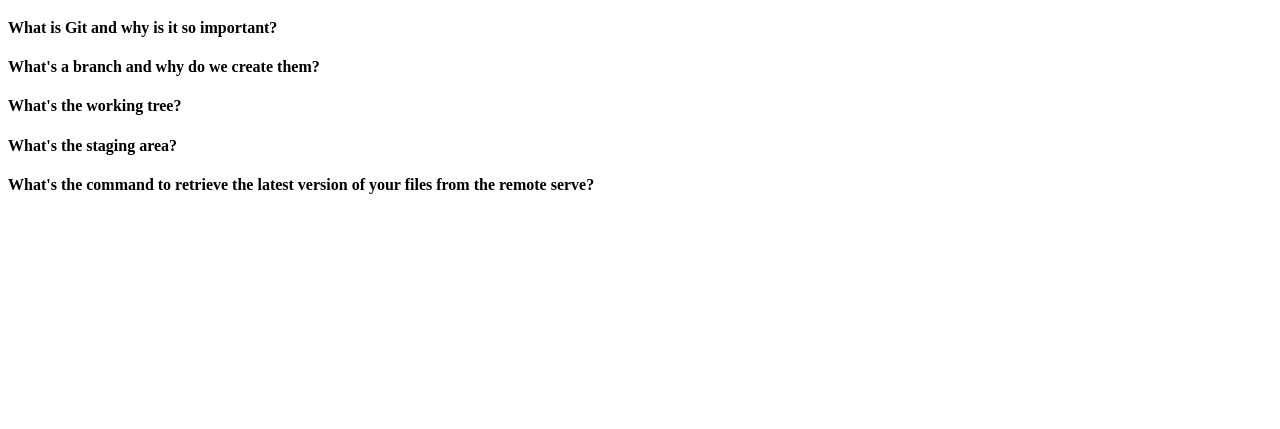
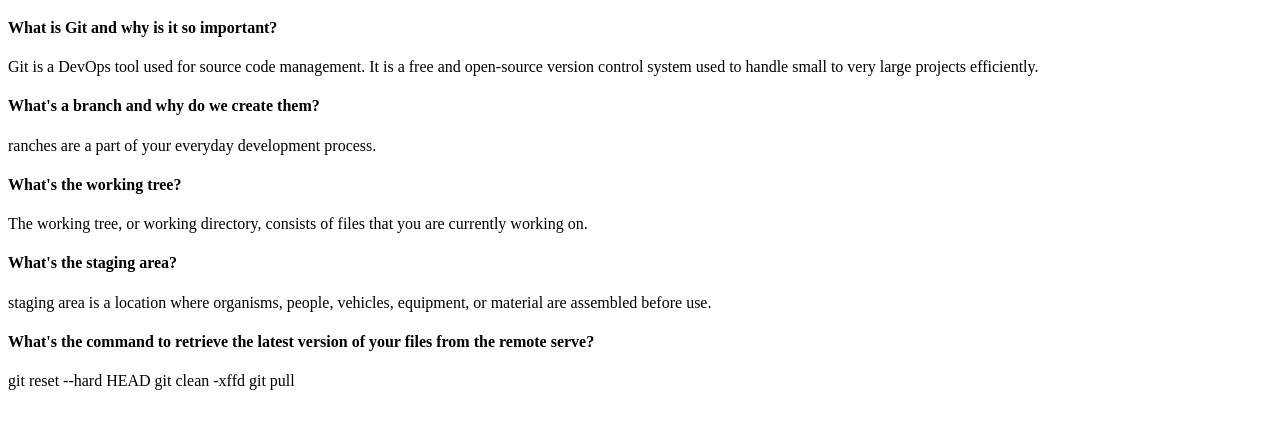
Before and after one commit to Danico-mfala/git_adventure, a plain HTML site: page index.html in a window 1280 px wide. Shown: the part 61-490 px from the top of the page. Drawn offline with Linux system fonts and the light colour scheme.

Commit message:
just add the answer

```diff
--- a/index.html
+++ b/index.html
@@ -9,11 +9,26 @@
 <body>
 
     <h1> Git Quiz</h1>
+
     <h4>What is Git and why is it so important?</h4>
+    <p>Git is a DevOps tool used for source code management.
+    It is a free and open-source version control system used to handle small to very large projects efficiently.</p>
+
     <h4>What's a branch and why do we create them?</h4>
+    <p> ranches are a part of your everyday development process.</p>
+
     <h4>What's the working tree?</h4>
+    <p>The working tree, or working directory, consists of files that you are currently working on. </p>
+
     <h4>What's the staging area?</h4>
+    <p>staging area is a location where organisms, people, vehicles, equipment, or material are assembled before use.</p>
+
     <h4>What's the command to retrieve the latest version of your files from the remote serve?</h4>
+    <p>
+        git reset --hard HEAD
+        git clean -xffd
+        git pull
+    </p>
 
 
 </body>
```
